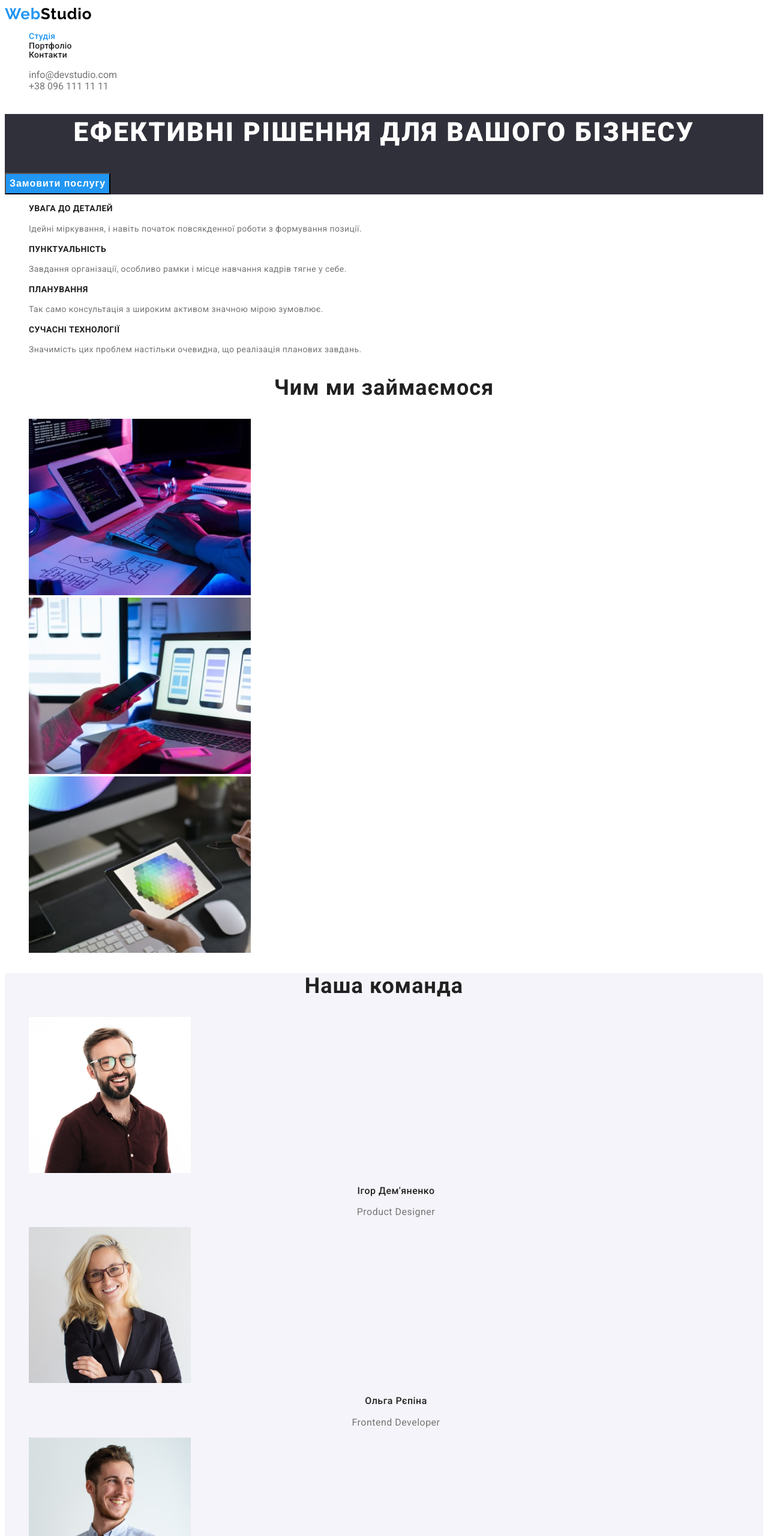
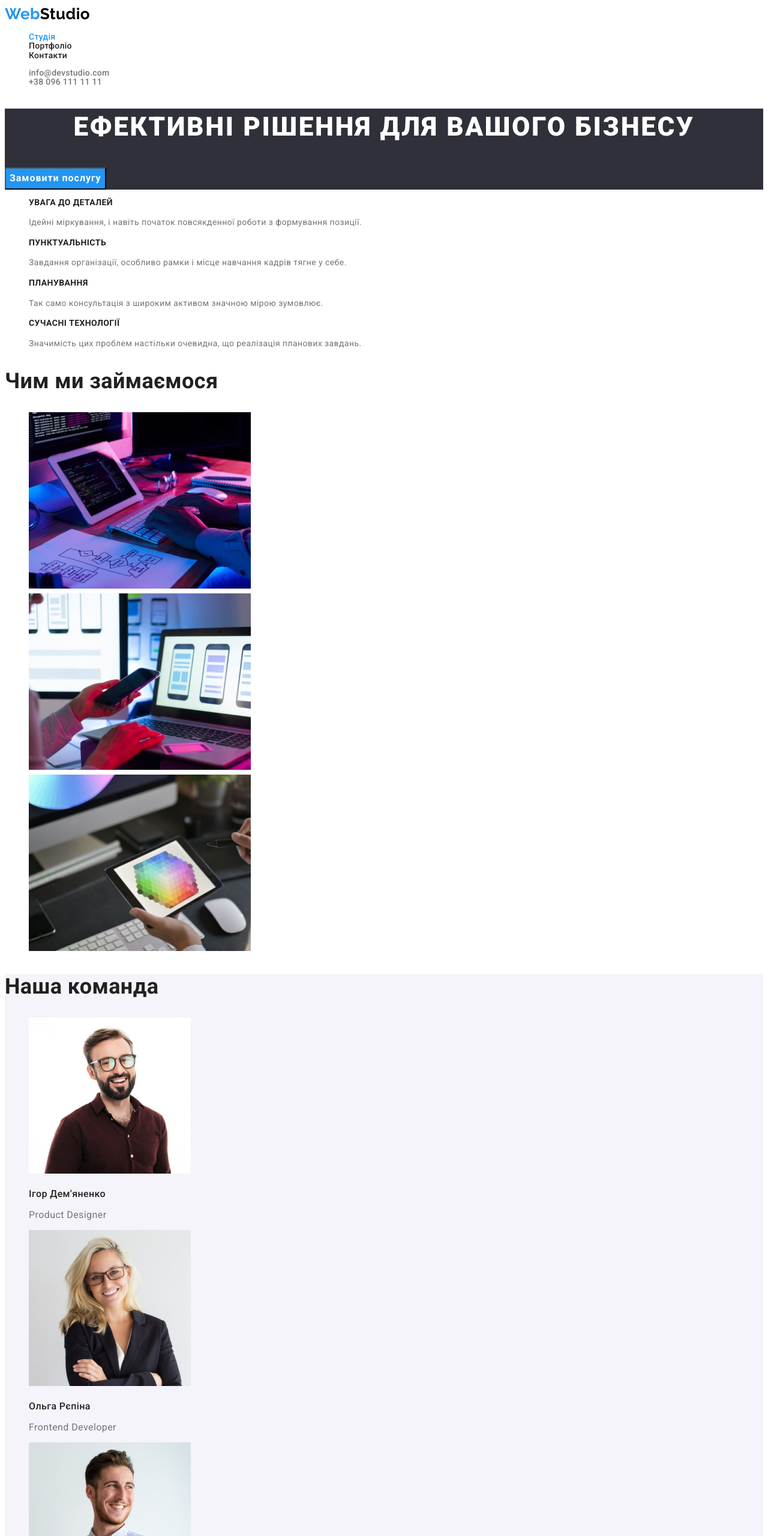
Before and after one commit to MaksymchukA/goit-markup-hw-02, a plain HTML site: page index.html in a window 1280 px wide. Shown: the top 2560 px of the page at 60% size. Drawn offline with Linux system fonts and the light colour scheme.

Commit message:
fixed mistakes in my hw-2

```diff
--- a/css/styles.css
+++ b/css/styles.css
@@ -1,6 +1,6 @@
 :root {
-    --primary-text-color: #212121;
-    --secondary-text-color: #757575;
+    --text-primary-color: #757575;
+    --text-secondary-color: #212121;
     --main-footer-text-color: #FFFFFF;
     --accent-color: #2196F3;
     --logo-color: #000000;
@@ -12,10 +12,11 @@
 
 body {
     font-family: 'Roboto', sans-serif;
-    font-style: normal;
-    font-weight: 400;
-    color: var(--primary-text-color);
+    color: var(--text-primary-color);
     background-color: var(--bcg-primary-color);
+    font-size: 14px;
+    line-height: 1.7;
+    letter-spacing: 0.03em;
 }
 
 .list {
@@ -32,20 +33,20 @@ body {
 }
 
 .section-title {
+    color: var(--text-secondary-color);
     font-weight: 700;
     font-size: 36px;
     line-height: 1.2;
-    text-align: center;
-    letter-spacing: 0.03em;
 }
+
 /* logo-style  */
+
 .logo {
     color: var(--logo-color);
     font-family: 'Raleway', sans-serif;
     font-weight: 700;
     font-size: 26px;
     line-height: 1.2;
-    letter-spacing: 0.03em;
 }
 
 .logo-web {
@@ -54,14 +55,14 @@ body {
 
 /* navigation */
 
-.nav {
+.site-nav,
+.auth-nav {
     font-weight: 500;
-    font-size: 14px;
     line-height: 1.1;
     letter-spacing: 0.02em;
 }
 .site-nav .link {
-    color: var(--primary-text-color);
+    color: var(--text-secondary-color);
 }
 
 .site-nav .link:hover,
@@ -74,7 +75,7 @@ body {
 }
 
 .auth-nav .contacts {
-    color: var(--secondary-text-color);
+    color: var(--text-primary-color);
 }
 
 .auth-nav .contacts:hover,
@@ -97,49 +98,35 @@ body {
     background-color: var(--accent-color);
     color: var(--main-footer-text-color);
     font-weight: 700;
-    font-size: 16px;
     line-height: 1.9;
-    display: flex;
-    align-items: center;
-    text-align: center;
     letter-spacing: 0.06em;
 }
 /* features - section 2 */
 .features-title {
+    color: var(--text-secondary-color);
     font-weight: 700;
     font-size: 14px;
     line-height: 1.1;
-    letter-spacing: 0.03em;
     text-transform: uppercase;
-}
-
-.features-text {
-    color: var(--secondary-text-color);
-    font-size: 14px;
-    line-height: 1.7;
-    letter-spacing: 0.03em;
 }
 
 /* what are we doing - section 3 */
 
 /* our team - section 4 */
+
 .team-bcg {
     background-color: var(--bcg-secondary-color);
 }
 .team-name {
+    color: var(--text-secondary-color);
     font-weight: 500;
     font-size: 16px;
     line-height: 1.2;
-    text-align: center;
-    letter-spacing: 0.03em;
 }
 
 .team-position {
-    color: var(--secondary-text-color);
     font-size: 16px;
     line-height: 1.2;
-    text-align: center;
-    letter-spacing: 0.03em;
 }
 
 /* footer */
@@ -150,9 +137,6 @@ body {
 
 .footer-contacts {
     font-style: normal;
-    font-size: 14px;
-    line-height: 1.7;
-    letter-spacing: 0.03em;
 }
 
 .map {
@@ -169,17 +153,19 @@ body {
 .footer-contacts .contacts:focus {
     color: var(--accent-color);
 }
+
 /* Portfolio */
 
 /* filters */
 
 .button {
+    font-family: inherit;
+    color: var(--text-secondary-color);
     background-color: var(--bcg-secondary-color);
     font-weight: 500;
     font-size: 16px;
     line-height: 1.6;
     text-align: center;
-    letter-spacing: 0.03em;
     cursor: pointer;
 }
 
@@ -190,22 +176,18 @@ body {
     color: var(--main-footer-text-color);
 }
 
-/* хай тут поки буде закоментовано
-.button.secondary {
-    background-color: var(--accent-color);
-    color: var(--main-footer-text-color);
-} */
 
 /* projects */
 
 .projects .link {
-    color: var(--primary-text-color);
+    color: var(--text-secondary-color);
 }
 
 .projects .link:hover,
 .projects .link:focus {
     color: var(--accent-color);
 }
+
 .projects-title {
     font-weight: 700;
     font-size: 18px;
@@ -214,8 +196,7 @@ body {
 }
 
 .projects-text {
-    color: var(--secondary-text-color);
+    color: var(--text-primary-color);
     font-size: 16px;
     line-height: 1.9;
-    letter-spacing: 0.03em;
 }
```
